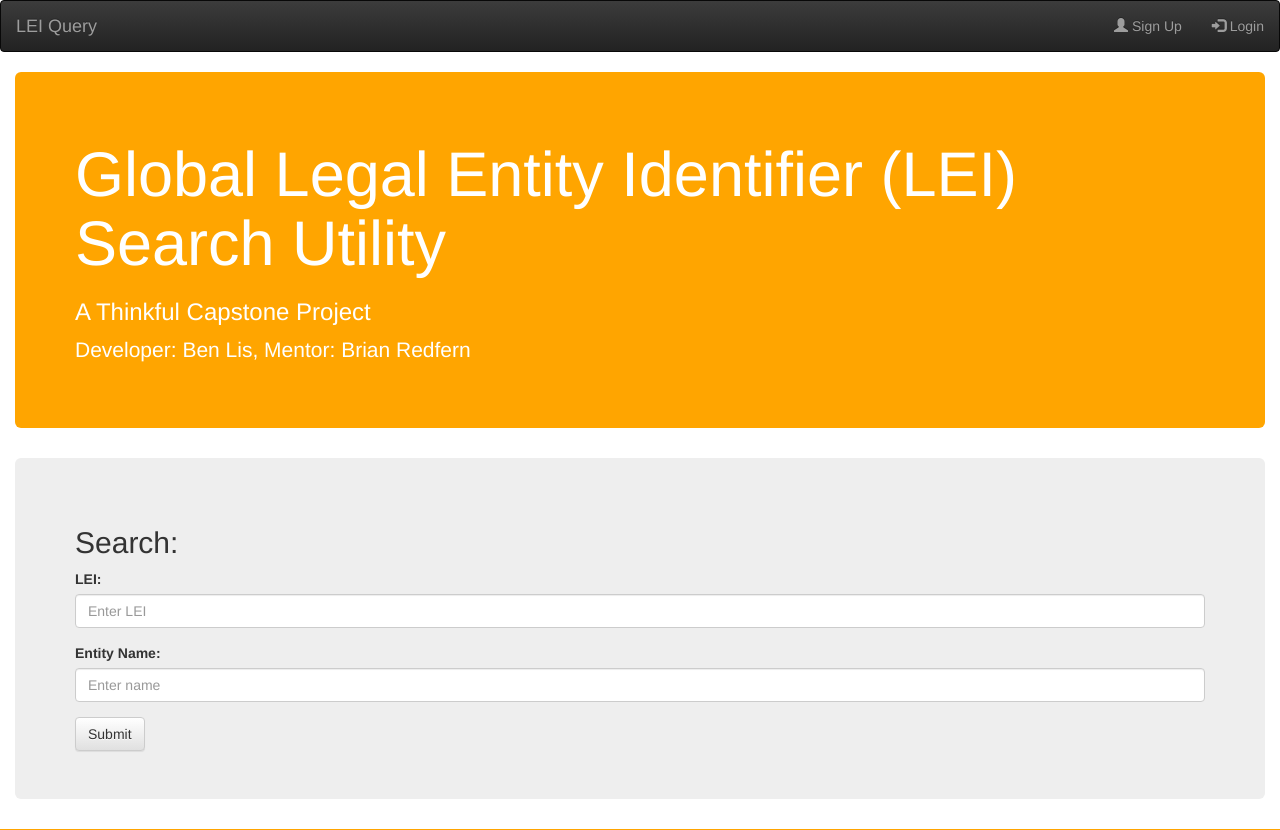
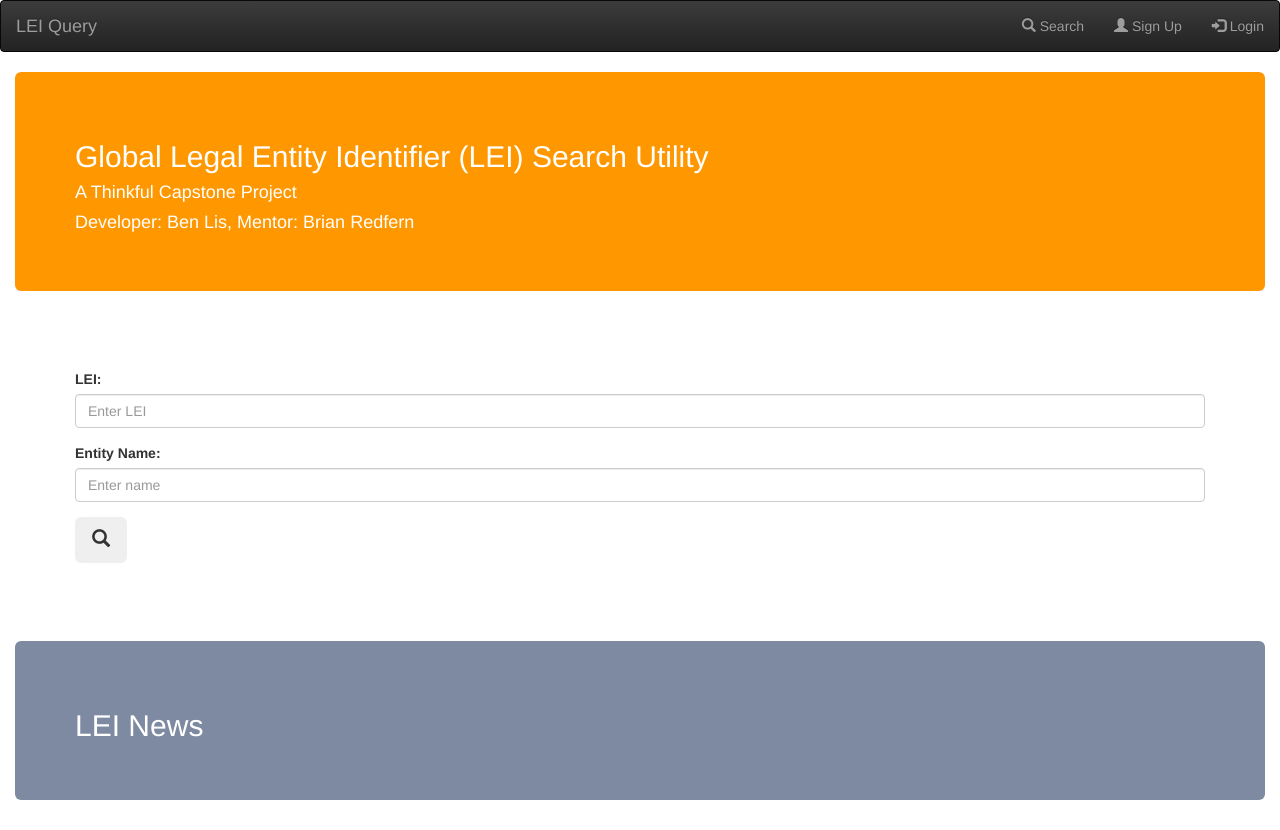
Before and after one commit to benjlis/capstone, a Flask app: page / in a window 1280 px wide. Run offline with Flask 2, Linux system fonts and the light colour scheme; some libraries are stand-ins or nearby versions.

Commit message:
Revised landing page layout and added login check

```diff
--- a/leiquery/login.py
+++ b/leiquery/login.py
@@ -8,7 +8,7 @@ login_manager = LoginManager()
 login_manager.init_app(app)
 
 login_manager.login_view = "login_get"
-login_manager.login_message_category = "danager"
+login_manager.login_message_category = "danger"
 
 @login_manager.user_loader
 def load_user(id):
--- a/leiquery/static/css/main.css
+++ b/leiquery/static/css/main.css
@@ -9,7 +9,16 @@ ul li {
 
 
 #apptitle {
-    background-color: orange;
+    background-color: #FF9800;
+    color: white;
+}
+
+#searchbox {
+    background-color: #FFFFFF;
+}
+
+#leinews {
+    background-color: #7E8AA2;
     color: white;
 }
 
--- a/leiquery/templates/base.html
+++ b/leiquery/templates/base.html
@@ -26,6 +26,7 @@
             </div>
             <div>
                 <ul class="nav navbar-nav navbar-right">
+                    <li><a href="{{ url_for('search_get') }}"</li><span class="glyphicon glyphicon-search"></span> Search</a></li>
                     <li><a href="{{ url_for('signup_get') }}"><span class="glyphicon glyphicon-user"></span> Sign Up</a></li>
                     <li><a href="{{ url_for('login_get') }}"><span class="glyphicon glyphicon-log-in"></span> Login</a></li>
                 </ul>
--- a/leiquery/templates/index.html
+++ b/leiquery/templates/index.html
@@ -1,12 +1,12 @@
 {% extends "base.html" %}
 {% block content %}
 <div class="jumbotron" id="apptitle">
-    <h1>Global Legal Entity Identifier (LEI) Search Utility</h1>
-    <h3>A Thinkful Capstone Project</h3>
-    <p>Developer: Ben Lis, Mentor: Brian Redfern</p>
+    <h2>Global Legal Entity Identifier (LEI) Search Utility</h2>
+    <h4>A Thinkful Capstone Project</h4>
+    <h4>Developer: Ben Lis, Mentor: Brian Redfern</h4>
+    <!-- <a href="#" class="btn btn-primary btn-lg" role="button"><span class="glyphicon glyphicon-search"></span> Search </a> -->
 </div>
-<div class="jumbotron">
-    <h2>Search:</h2>
+<div class="jumbotron" id="searchbox">
         <form role="form" method="POST">
             <div class="form-group">
                 <label for="lei">LEI:</label>
@@ -16,7 +16,10 @@
                 <label for="name">Entity Name:</label>
                 <input type="search" class="form-control" id="name" name="name" placeholder="Enter name">
             </div>
-         <button type="submit" class="btn btn-default">Submit</button>
+            <button type="submit" class="btn btn-lg"><span class="glyphicon glyphicon-search"></span></button>
         </form>
 </div>
+<div class="jumbotron" id="leinews">
+    <h2>LEI News</h2>
+</div>
 {% endblock %}
--- a/leiquery/views.py
+++ b/leiquery/views.py
@@ -1,6 +1,7 @@
 from flask import render_template
 from flask import flash
 from flask import request, redirect, url_for
+from flask.ext.login import login_required
 from flask.ext.login import login_user
 from werkzeug.security import check_password_hash
 
@@ -42,6 +43,7 @@ def login_post():
     return redirect(request.args.get('next') or url_for("search_get"))
 
 @app.route("/gui/search", methods=["GET"])
+@login_required
 def search_get():
     return render_template("search.html")
 
```
Lines whose indentation alone changed are shown as unchanged.
